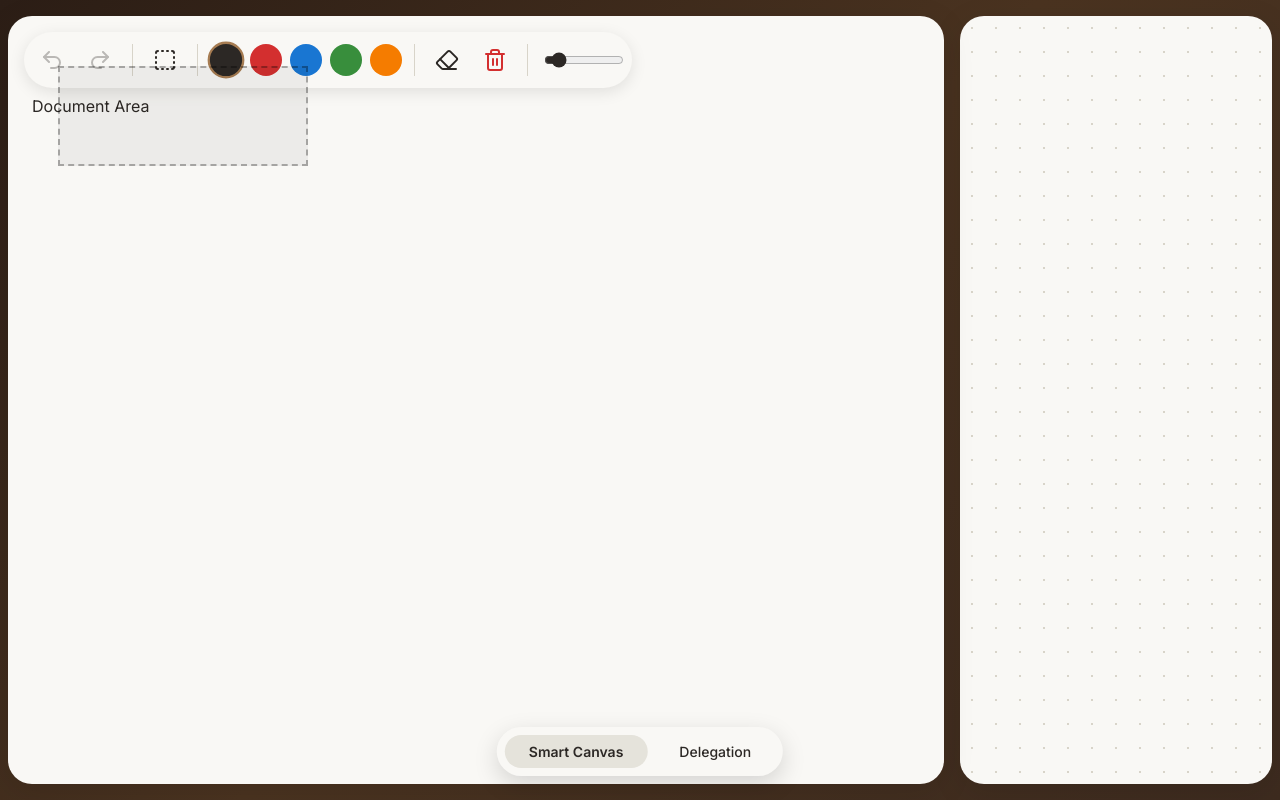
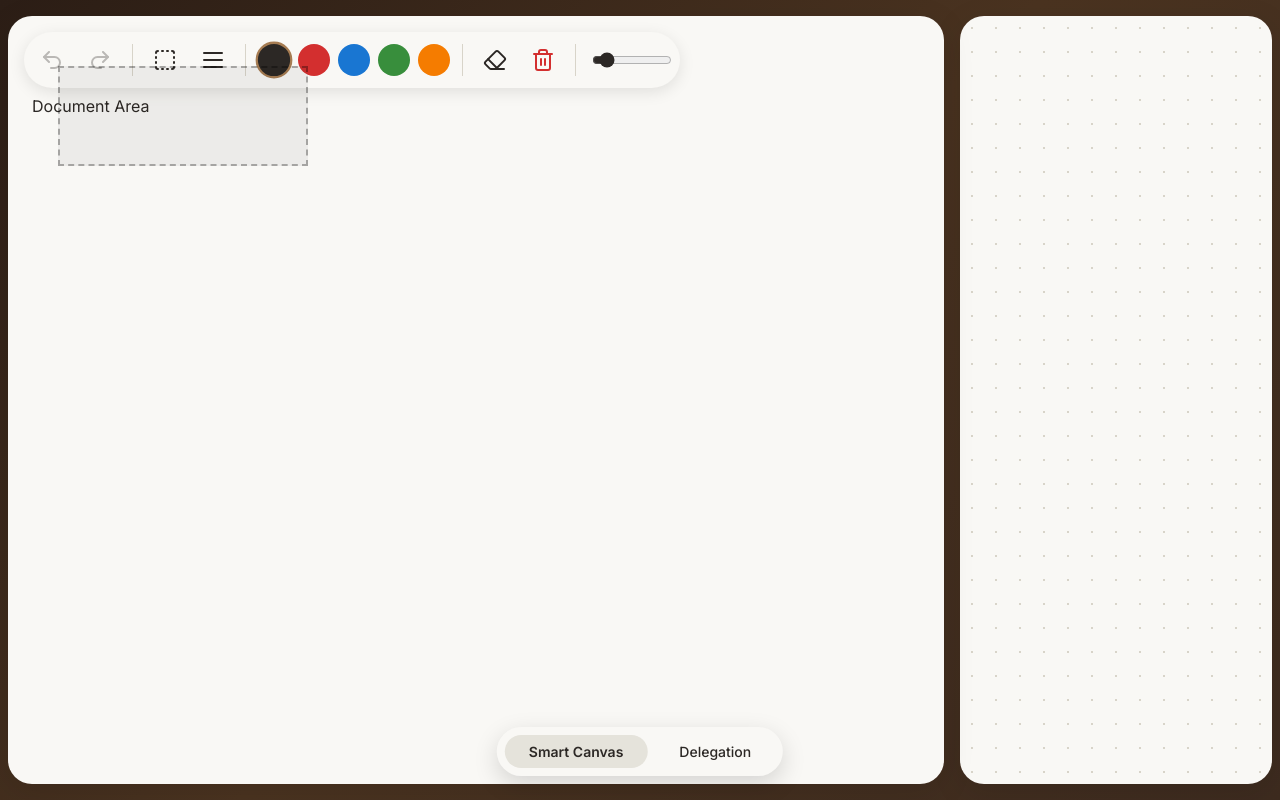
Before and after one commit to lucagerdau07-del/NotesAPP, a React (Vite) app: page / in a window 1280 px wide. Built offline with nearby package versions, Linux system fonts and the light colour scheme.

Commit message:
Implement Task 3 and 4: College Block Snapping and Live Editing

```diff
--- a/src/components/DocumentView.jsx
+++ b/src/components/DocumentView.jsx
@@ -1,5 +1,5 @@
 import { useState, useRef, useEffect } from 'react';
-import { Eraser, Trash2, Undo2, Redo2, SquareDashed } from 'lucide-react';
+import { Eraser, Trash2, Undo2, Redo2, SquareDashed, AlignJustify } from 'lucide-react';
 import { HexColorPicker } from 'react-colorful';
 import useLongPress from '../hooks/useLongPress';
 
@@ -50,7 +50,8 @@ export default function DocumentView({ masterCanvasState, focusBoxState, toolbar
     isEraser, setIsEraser,
     lineWidth, setLineWidth,
     eraserWidth, setEraserWidth,
-    isSelectMode, setIsSelectMode
+    isSelectMode, setIsSelectMode,
+    isCollegeBlock, setIsCollegeBlock
   } = toolbarState || {};
   const [customColors, setCustomColors] = useState(['#2C2825', '#D32F2F', '#1976D2', '#388E3C', '#F57C00']);
   const [activePickerIndex, setActivePickerIndex] = useState(null);
@@ -118,7 +119,7 @@ export default function DocumentView({ masterCanvasState, focusBoxState, toolbar
 
   return (
     <div
-      className="document-view"
+      className={`document-view ${isCollegeBlock ? 'college-block' : ''}`}
       data-testid="document-view"
       style={{ position: 'relative', touchAction: isSelectMode ? 'none' : 'auto' }}
       ref={containerRef}
@@ -154,6 +155,14 @@ export default function DocumentView({ masterCanvasState, focusBoxState, toolbar
           data-testid="select-mode-btn"
         >
           <SquareDashed size={24} />
+        </button>
+        <button
+          className={`tool-btn icon-btn ${isCollegeBlock ? 'active' : ''}`}
+          onClick={() => { setIsCollegeBlock?.(!isCollegeBlock); }}
+          title="College Block umschalten"
+          data-testid="college-block-btn"
+        >
+          <AlignJustify size={24} />
         </button>
         <div className="toolbar-divider" />
         {customColors.map((c, index) => (
--- a/src/components/SplitLayout.jsx
+++ b/src/components/SplitLayout.jsx
@@ -10,13 +10,15 @@ export default function SplitLayout({ activeTab }) {
   const [lineWidth, setLineWidth] = useState(3);
   const [eraserWidth, setEraserWidth] = useState(15);
   const [isSelectMode, setIsSelectMode] = useState(false);
+  const [isCollegeBlock, setIsCollegeBlock] = useState(false);
 
   const toolbarState = {
     color, setColor,
     isEraser, setIsEraser,
     lineWidth, setLineWidth,
     eraserWidth, setEraserWidth,
-    isSelectMode, setIsSelectMode
+    isSelectMode, setIsSelectMode,
+    isCollegeBlock, setIsCollegeBlock
   };
 
   const masterCanvasState = useMasterCanvas();
--- a/src/hooks/useCanvas.js
+++ b/src/hooks/useCanvas.js
@@ -62,7 +62,8 @@ export default function useCanvas(onStroke = null, onAdvance = null, toolbarStat
       for (let i = 0; i <= index; i++) {
         const stroke = historyRef.current[i];
         if (!stroke) continue;
-        stroke.forEach(({ x1, y1, x2, y2, color, lineWidth, isEraser }) => {
+        const points = stroke.points || stroke;
+        points.forEach(({ x1, y1, x2, y2, color, lineWidth, isEraser }) => {
           context.strokeStyle = color;
           context.lineWidth = lineWidth;
           context.lineCap = 'round';
@@ -187,7 +188,7 @@ export default function useCanvas(onStroke = null, onAdvance = null, toolbarStat
     context.closePath();
     setIsDrawing(false);
     if (currentStrokeRef.current.length > 0) {
-      saveSnapshot([...currentStrokeRef.current]);
+      saveSnapshot({ id: Date.now() + Math.random(), points: [...currentStrokeRef.current] });
     }
 
     if (onStrokeEnd) {
@@ -203,6 +204,17 @@ export default function useCanvas(onStroke = null, onAdvance = null, toolbarStat
     }
     lastPosRef.current = null;
   };
+
+    const getHistory = useCallback(() => {
+      return historyRef.current.slice(0, historyIndexRef.current + 1);
+    }, []);
+
+    const loadStrokes = useCallback((strokes) => {
+      historyRef.current = strokes;
+      historyIndexRef.current = strokes.length - 1;
+      restoreSnapshot(historyIndexRef.current);
+      updateHistoryState();
+    }, [restoreSnapshot, updateHistoryState]);
 
   return {
     canvasRef,
@@ -222,6 +234,8 @@ export default function useCanvas(onStroke = null, onAdvance = null, toolbarStat
     undo,
     redo,
     canUndo,
-    canRedo
+    canRedo,
+    getHistory,
+    loadStrokes
   };
 }
--- a/src/hooks/useMasterCanvas.js
+++ b/src/hooks/useMasterCanvas.js
@@ -36,7 +36,8 @@ export default function useMasterCanvas() {
       for (let i = 0; i <= index; i++) {
         const stroke = historyRef.current[i];
         if (!stroke) continue;
-        stroke.forEach(({ x1, y1, x2, y2, color, lineWidth, isEraser }) => {
+        const points = stroke.points || stroke;
+        points.forEach(({ x1, y1, x2, y2, color, lineWidth, isEraser }) => {
           context.strokeStyle = color;
           context.lineWidth = lineWidth;
           context.lineCap = 'round';
@@ -137,12 +138,71 @@ export default function useMasterCanvas() {
     currentStrokeRef.current.push({ x1, y1, x2, y2, color: strokeColor, lineWidth: width, isEraser });
   }, []);
 
-  const endStroke = useCallback(() => {
+  const getStrokesInRect = useCallback((rect) => {
+    const intersecting = [];
+    for (let i = 0; i <= historyIndexRef.current; i++) {
+      const stroke = historyRef.current[i];
+      if (!stroke) continue;
+      const points = stroke.points || stroke;
+      let inRect = false;
+      for (const p of points) {
+        if (p.x1 >= rect.x && p.x1 <= rect.x + rect.width &&
+            p.y1 >= rect.y && p.y1 <= rect.y + rect.height) {
+          inRect = true;
+          break;
+        }
+      }
+      if (inRect) intersecting.push(stroke);
+    }
+    return intersecting;
+  }, []);
+
+  const updateStrokes = useCallback((strokesToRemoveIds, newStrokesToAdd) => {
+    const newHistory = [];
+    for (let i = 0; i <= historyIndexRef.current; i++) {
+      const stroke = historyRef.current[i];
+      if (!stroke) continue;
+      if (stroke.id && strokesToRemoveIds.includes(stroke.id)) continue;
+      newHistory.push(stroke);
+    }
+    newHistory.push(...newStrokesToAdd);
+    historyRef.current = newHistory;
+    historyIndexRef.current = newHistory.length - 1;
+    restoreSnapshot(historyIndexRef.current);
+    updateHistoryState();
+  }, [restoreSnapshot, updateHistoryState]);
+
+  const endStroke = useCallback(({ isCollegeBlock = false } = {}) => {
     if (currentStrokeRef.current.length > 0) {
-      saveSnapshot([...currentStrokeRef.current]);
+      let strokeToSave = [...currentStrokeRef.current];
+
+      if (isCollegeBlock) {
+        const points = [...strokeToSave].sort((a, b) => Math.max(b.y1, b.y2) - Math.max(a.y1, a.y2));
+        const numPoints = Math.max(1, Math.floor(points.length * 0.33));
+        const bottomPoints = points.slice(0, numPoints);
+        const lowestY = Math.max(...bottomPoints.map(p => Math.max(p.y1, p.y2)));
+
+        const nearestMultiple = Math.round(lowestY / 40) * 40;
+        const offset = nearestMultiple - lowestY;
+
+        strokeToSave = strokeToSave.map(p => ({
+          ...p,
+          y1: p.y1 + offset,
+          y2: p.y2 + offset
+        }));
+      }
+
+      const id = Date.now() + Math.random();
+      saveSnapshot({ id, points: strokeToSave });
       currentStrokeRef.current = [];
+
+      if (isCollegeBlock) {
+        restoreSnapshot(historyIndexRef.current);
+      }
+      return id;
     }
-  }, [saveSnapshot]);
+    return null;
+  }, [saveSnapshot, restoreSnapshot]);
 
   return {
     masterCanvasRef,
@@ -152,6 +212,8 @@ export default function useMasterCanvas() {
     undo,
     redo,
     canUndo,
-    canRedo
+    canRedo,
+    getStrokesInRect,
+    updateStrokes
   };
 }
--- a/src/styles/main.css
+++ b/src/styles/main.css
@@ -196,3 +196,8 @@ body {
 .focus-box:active {
   cursor: grabbing;
 }
+
+.college-block {
+  background-image: repeating-linear-gradient(transparent, transparent 39px, #ccc 39px, #ccc 40px) !important;
+  background-size: 100% 40px !important;
+}
```
Also changed, not shown: src/components/WritingZone.jsx (+92 -13 lines).
